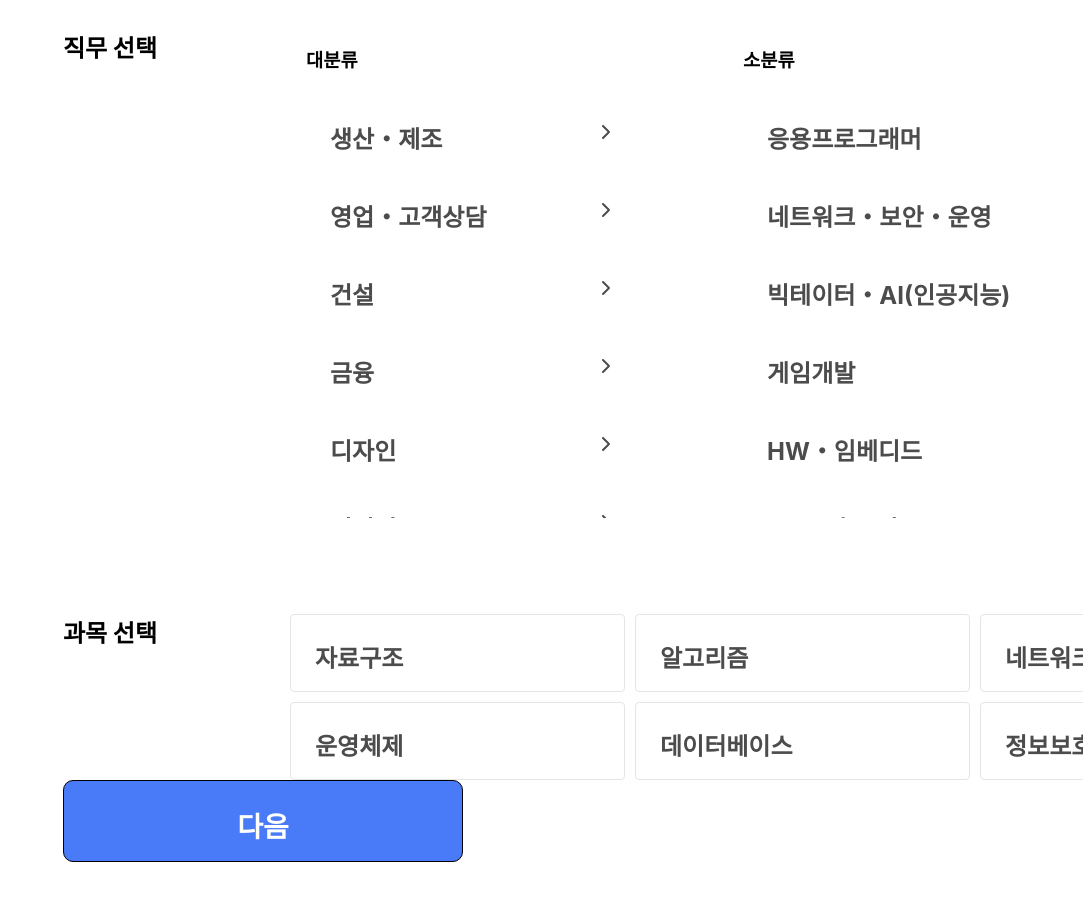
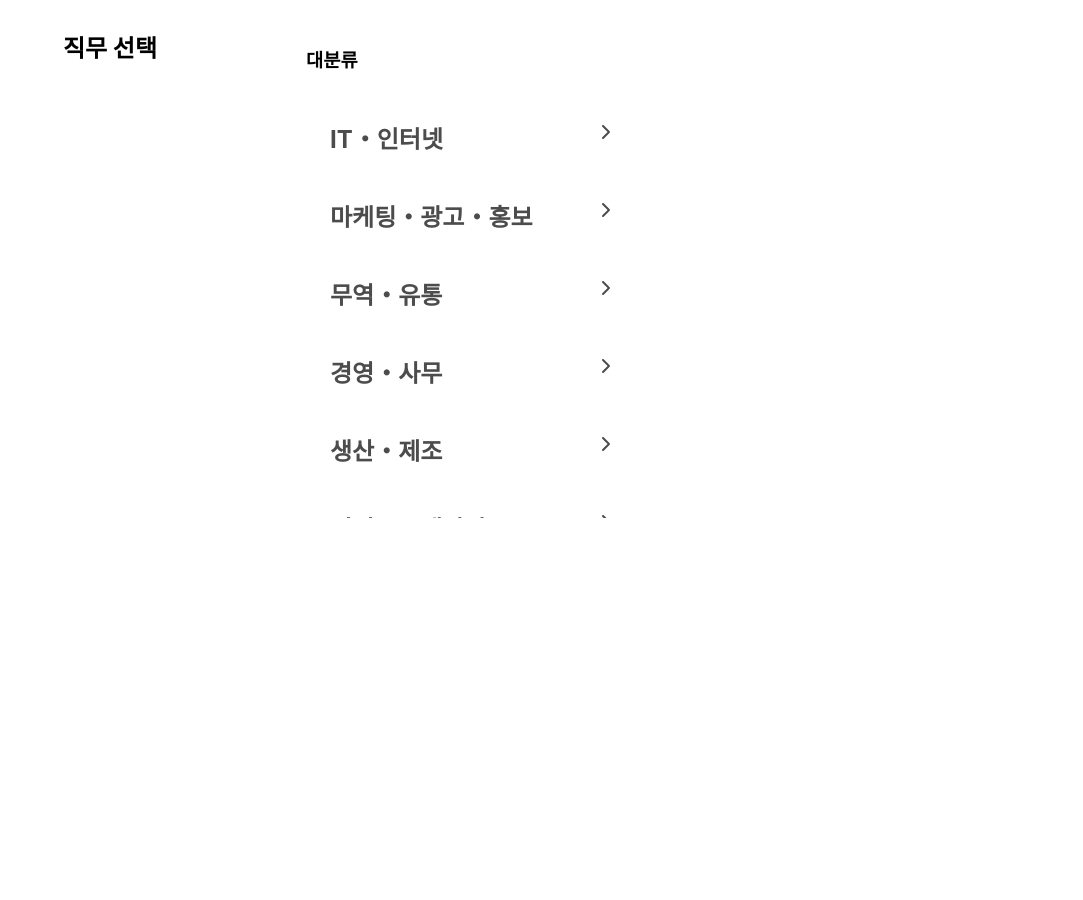
Before and after one commit to SW-HACKATHON-2NE1/aiview-FE, a Next.js app: page /select in a window 1280 px wide. Shown: the part 320-1220 px from the top of the page, without its empty margins (197-1280 px from the left). Built offline with nearby package versions, Linux system fonts and the light colour scheme; a web font is replaced by a local one.

Commit message:
feat: 선택 창이 조건에 따라 순차적으로 표시

```diff
--- a/src/components/pages/select.styled.tsx
+++ b/src/components/pages/select.styled.tsx
@@ -1,14 +1,11 @@
 import Button from "@/components/Button";
 import List from "@/components/List";
 import styled from "@emotion/styled";
+import { keyframes } from "@emotion/react";
 
 const PageContainer = styled("div")({
   padding: "60px 260px",
   whiteSpace: "nowrap",
-  [`& ${Button}`]: {
-    marginTop: "140px",
-    alignSelf: "center",
-  },
 });
 
 const PageTitle = styled("h1")({
@@ -33,26 +30,57 @@ const JobSelectSection = styled("section")({
   "& > div": {
     display: "flex",
     gap: "70px",
-    "& > div": {
+  },
+});
+
+const JobSelectContainer = styled("div")<{ isHidden: boolean }>(
+  ({ isHidden }) => ({
+    visibility: isHidden ? "hidden" : "visible",
     display: "flex",
     flexDirection: "column",
     gap: "24px",
     margin: "16px",
+    "& *": {
+      transition: "all 300ms",
+      opacity: isHidden ? 0 : 1,
     },
-  },
-});
+  })
+);
 
-const SubjectSelectSection = styled("section")({
+const SubjectSelectSection = styled("section")<{ isHidden: boolean }>(
+  ({ isHidden }) => ({
     marginTop: "80px",
     display: "flex",
+    visibility: isHidden ? "hidden" : "visible",
     gap: "133px",
+    transition: "all 300ms",
+    height: "fit-content",
     "& > div": {
       gap: "10px",
       width: "fit-content",
       height: "fit-content",
       gridTemplateColumns: "1fr 1fr 1fr",
     },
+    "& *": {
+      transition: "all 300ms",
+      opacity: isHidden ? 0 : 1,
+    },
+  })
+);
+
+const wingwing = keyframes({
+  "0%": { transform: "translateY(-30px)" },
+  "50%": { transform: "translateY(30px)" },
+  "100%": { transform: "translateY(-30px)" },
 });
+const SubmitButton = styled(Button)<{ isHidden: boolean }>(({ isHidden }) => ({
+  marginTop: "140px",
+  alignSelf: "center",
+  visibility: isHidden ? "hidden" : "visible",
+  transition: "all 300ms",
+  opacity: isHidden ? 0 : 1,
+  animation: `${wingwing} 4s ease infinite`,
+}));
 
 export default {
   PageContainer,
@@ -60,5 +88,7 @@ export default {
   PageBody,
   StyledList,
   JobSelectSection,
+  JobSelectContainer,
   SubjectSelectSection,
+  SubmitButton,
 };
--- a/src/pages/select.tsx
+++ b/src/pages/select.tsx
@@ -7,6 +7,10 @@ import Divider from "@/components/Divider";
 import S from "@/pages/select.styled";
 
 const bigJobs = [
+  "IT・인터넷",
+  "마케팅・광고・홍보",
+  "무역・유통",
+  "경영・사무",
   "생산・제조",
   "영업・고객상담",
   "건설",
@@ -16,6 +20,11 @@ const bigJobs = [
   "전문・특수직",
 ];
 const smolJobs = [
+  "QA",
+  "앱개발",
+  "웹개발",
+  "데이터엔지니어・분석・DBA",
+  "시스템프로그래머",
   "응용프로그래머",
   "네트워크・보안・운영",
   "빅테이터・AI(인공지능)",
@@ -45,11 +54,14 @@ export default function SelectPage() {
     subject: null,
   });
 
-  const onChanged = (key: keyof State) => (value: string) =>
+  const onChanged = (key: keyof State) => (value: string) => {
+    if (key === "smolJob")
+      scrollTo({ top: window.outerHeight, behavior: "smooth" });
     setStates((prev) => ({
       ...prev,
       [key]: value,
     }));
+  };
 
   return (
     <S.PageContainer>
@@ -59,37 +71,38 @@ export default function SelectPage() {
         <S.JobSelectSection>
           <h2>직무 선택</h2>
           <div>
-            <div>
+            <S.JobSelectContainer isHidden={false}>
               <h3>대분류</h3>
               <S.StyledList
                 onSelectChanged={onChanged("bigJob")}
                 defaultIcon={<ArrowRightIcon />}
                 items={bigJobs}
               />
-            </div>
-            <div>
+            </S.JobSelectContainer>
+            <S.JobSelectContainer isHidden={!states.bigJob}>
               <h3>소분류</h3>
               <S.StyledList
                 onSelectChanged={onChanged("smolJob")}
                 items={smolJobs}
               />
-            </div>
+            </S.JobSelectContainer>
           </div>
         </S.JobSelectSection>
-        <S.SubjectSelectSection>
+        <S.SubjectSelectSection isHidden={!states.smolJob}>
           <h2>과목 선택</h2>
           <GridSelection
             onSelectChanged={onChanged("subject")}
             items={subjects}
           />
         </S.SubjectSelectSection>
-        <Button
+        <S.SubmitButton
+          isHidden={!states.subject}
           onClick={() => {
             console.log("설정 완료!\n", states);
           }}
         >
           다음
-        </Button>
+        </S.SubmitButton>
       </S.PageBody>
     </S.PageContainer>
   );
```
Lines whose indentation alone changed are shown as unchanged.
